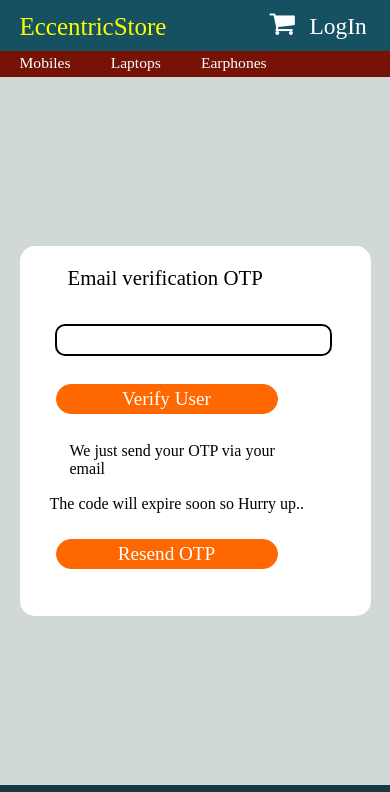
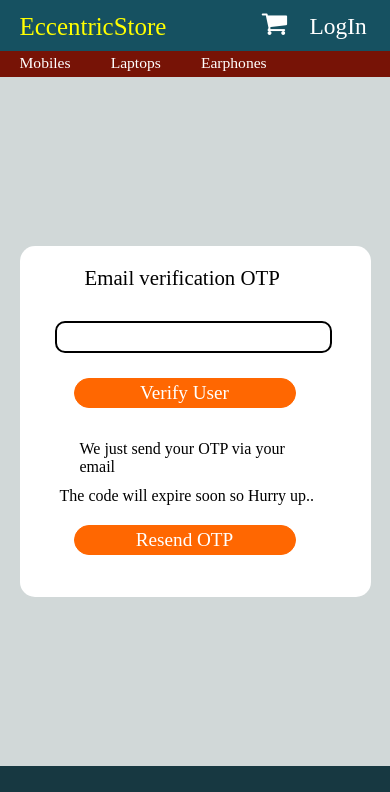
Before and after one commit to deadlock314/Ecommerce-site-Frontend, a React (Create React App) app: page /signup/alphakey in a window 390 px wide. Shown: the top 792 px of the page. Built offline with nearby package versions, Linux system fonts and the light colour scheme.

Commit message:
added styles for mobile deviecs

```diff
--- a/src/Styles/FormStyles.css
+++ b/src/Styles/FormStyles.css
@@ -70,13 +70,13 @@ margin-left: 20px;
 
     .form{
         width: 90vw;
-        height: 95vw;
+        height: 90vw;
     }
     .form input{
         width:70vw;
         height: 28px;
 
-        margin: 2px 15px;
+        margin: 5px 15px;
 
     }
     .form label{
@@ -87,14 +87,19 @@ margin-left: 20px;
        padding-left: 45px;
     }
     .form button{
-        margin-left: 16px;
+        margin-left: 34px;
     }
     .form p{
-        padding-left: 10px;
+        padding-left: 40px;
     }
     #auth-otp-label{
-        margin: 0 0 15px 8px;
+        margin: 0 0 15px 25px;
         font-size: 1.3rem;
         }
-
+    #auth-otp-para{
+            margin: 10px  0 0 0;
+        }
+  #auth-otp-para2{
+            margin-left: -20px;
+        }
 }
--- a/src/Styles/navbarStyles.css
+++ b/src/Styles/navbarStyles.css
@@ -72,7 +72,7 @@ font-size: 1.45vw;
 }
 
 .cart{
-   padding-left:24vw;
+   padding-left:20vw;
    margin-top: -1vw;
 }
 .login a{
--- a/src/authComponent/AuthOtp.js
+++ b/src/authComponent/AuthOtp.js
@@ -39,7 +39,7 @@ function AuthOtp() {
         <input name='otp' type='text' value={localOtp} onChange={changeHandler} />
         <button type="submit" onClick={VerifySignup} >Verify User</button>
     <p id='auth-otp-para'>We just send your OTP via your <br/>email <span id='auth-otp-email'>{ (urlData.state)?urlData.state.email:''}</span> </p>
-    <p>The code will expire soon so Hurry up..</p>
+    <p id='auth-otp-para2'>The code will expire soon so Hurry up..</p>
     <button id='auth-otp-resend-btn' >Resend OTP</button>
     </form>
 
--- a/src/authComponent/LogIn.js
+++ b/src/authComponent/LogIn.js
@@ -61,7 +61,7 @@ import Spinner from '../unitComponent/Spinner';
                 <input type="email" name="email" id='email' value={user.email} onChange={changeHandler}/>
                 <label htmlFor="password" > Password : </label>
                 <input type='password' name="password" id='password' value={user.password}  onChange={changeHandler}/>
-                <Link id='fpass' to='/forgotpassword'>forgot your password</Link>
+                <Link id='fpass' to='/forgotpassword'>Forgot your password</Link>
                 <button type='submit' onClick={clickHandler}>LogIn</button>
                 <p>Didn't have any account ?<Link className='auth-link' to='/signup'> Sign Up</Link></p>
                 <p>Right Now and enjoy your shoping ... </p>
--- a/src/authComponent/SignUp.js
+++ b/src/authComponent/SignUp.js
@@ -34,7 +34,7 @@ function SignUp() {
     return (
         <div className='auth-wrapper'>
         <form className="form">
-            <label htmlFor="name" >Name : </label><br />
+            <label htmlFor="name" >Name : </label>
             <input type='text' name='name' id='name' value={user.name} onChange={changeHandler} />
             <label htmlFor="email" >Email : </label>
             <input type="email" name="email" id='email' value={user.email} onChange={changeHandler}/>
```
